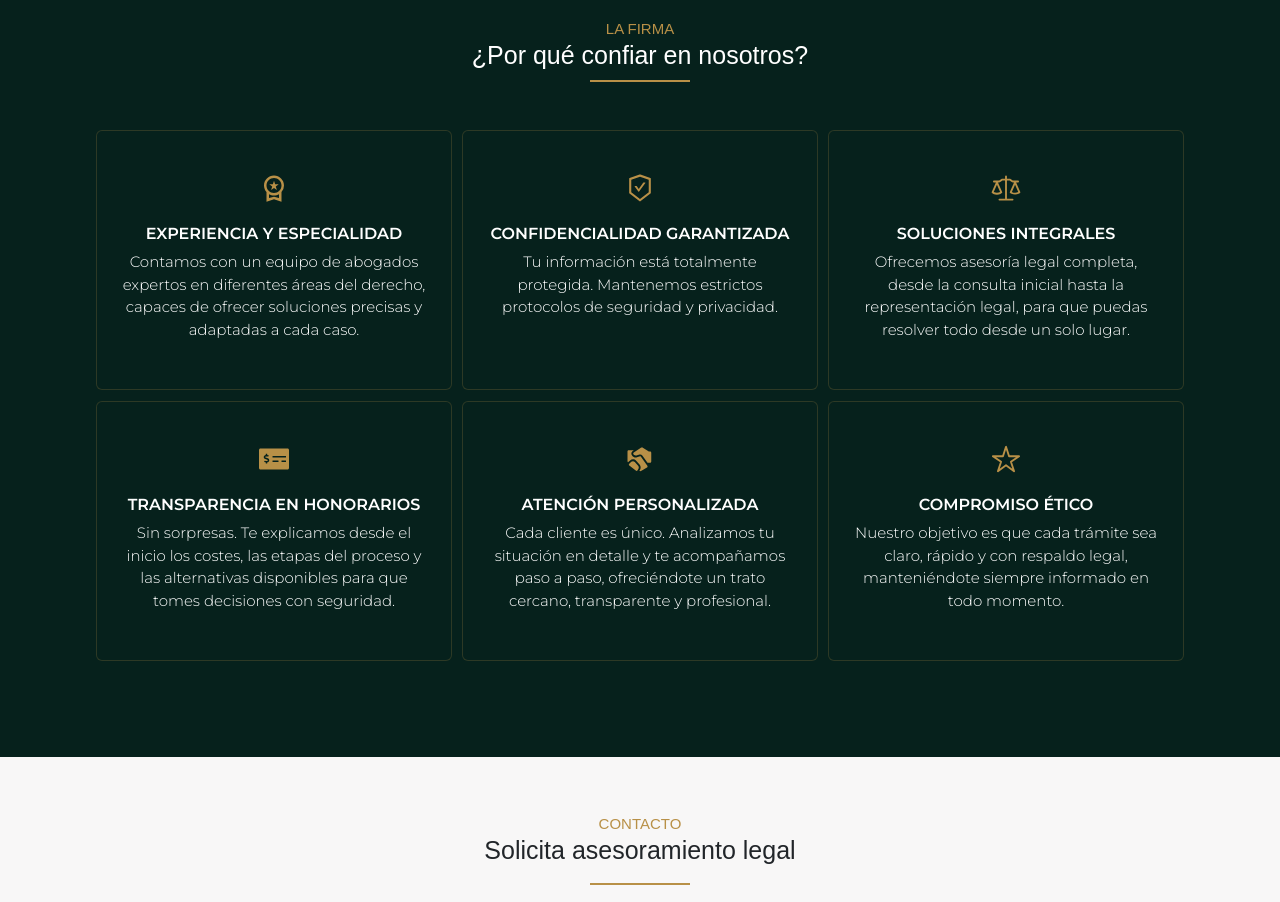
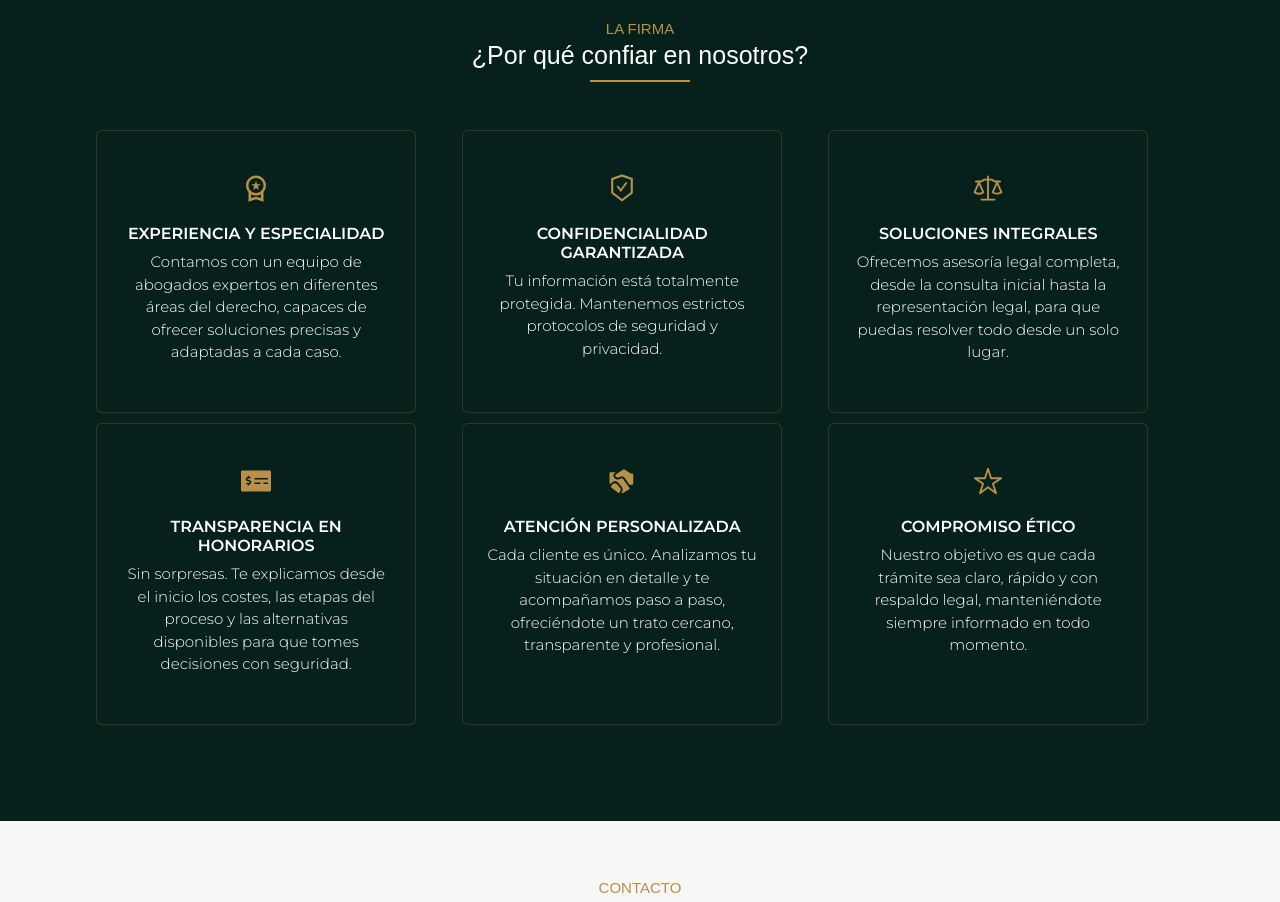
Before and after one commit to amandagq59/Rozas-Roman, a Next.js app: page / in a window 1280 px wide. Shown: the part 2100-3002 px from the top of the page. Built offline with nearby package versions, Linux system fonts and the light colour scheme; no server answers; a web font is replaced by a local one.

Commit message:
arreglos

```diff
--- a/components/cards/cardsIdentity/cardsIdentity.css
+++ b/components/cards/cardsIdentity/cardsIdentity.css
@@ -11,6 +11,7 @@
   display: flex;
   flex-direction: column;
   align-items: center;
+   max-width: 90%;
   background-color: var(--color-background-primary);
   border: 1px solid #b8914737;
   border-radius: 6px;
```
